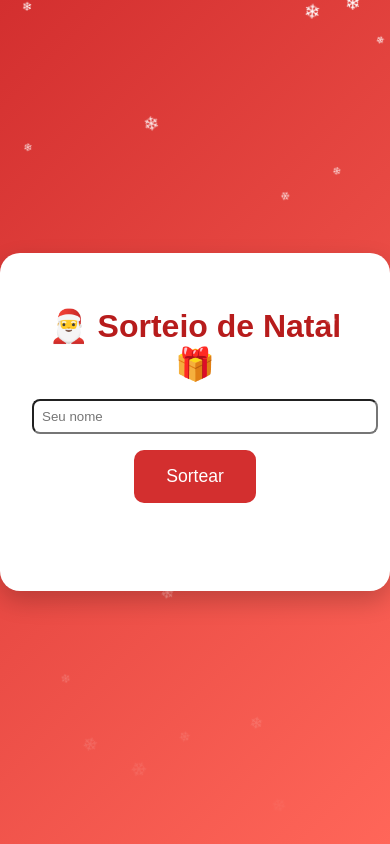
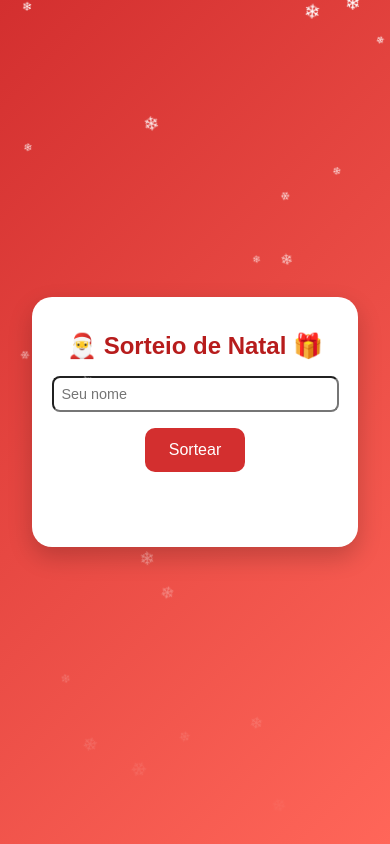
Before and after one commit to RonaldWBJr/sorteio-natal, a website: page public/index.html in a window 390 px wide. Both pictures are taken after a click on the button "Entrar". Drawn offline with Linux system fonts and the light colour scheme.

Commit message:
style: responsividade

```diff
--- a/public/index.html
+++ b/public/index.html
@@ -10,43 +10,57 @@
         font-family: "Poppins", sans-serif;
         background: linear-gradient(135deg, #d32f2f, #ff6659);
         color: #333;
-        height: 100vh;
+        min-height: 100vh;
         display: flex;
         align-items: center;
         justify-content: center;
-        overflow: hidden;
+        overflow-x: hidden;
+        overflow-y: auto;
+        padding: 1rem;
+        box-sizing: border-box;
       }
 
       .container {
         background: #fff;
-        padding: 2rem;
+        padding: clamp(1rem, 5vw, 2rem);
         border-radius: 20px;
         box-shadow: 0 10px 25px rgba(0, 0, 0, 0.2);
         text-align: center;
         max-width: 400px;
-        width: 90%;
+        width: 100%;
         position: relative;
         display: none;
+        margin: 1rem;
+        box-sizing: border-box;
       }
 
       h1 {
         color: #b71c1c;
         margin-bottom: 1rem;
+        font-size: clamp(1.5rem, 4vw, 2rem);
+        word-wrap: break-word;
       }
 
       button {
         background-color: #d32f2f;
         color: #fff;
         border: none;
-        padding: 1rem 2rem;
+        padding: clamp(0.8rem, 3vw, 1rem) clamp(1.5rem, 5vw, 2rem);
         border-radius: 10px;
         cursor: pointer;
-        font-size: 1.1rem;
+        font-size: clamp(1rem, 3vw, 1.1rem);
         transition: 0.3s;
+        width: fit-content;
+        margin: 0 auto;
       }
       button:hover {
         background-color: #b71c1c;
         transform: scale(1.05);
+      }
+      @media (hover: none) {
+        button:hover {
+          transform: none;
+        }
       }
 
       .resultado {
@@ -56,9 +70,10 @@
         background: #fff8e1;
         color: #b71c1c;
         font-weight: bold;
-        font-size: 1.3rem;
+        font-size: clamp(1.1rem, 3vw, 1.3rem);
         visibility: hidden;
         white-space: pre-line;
+        word-wrap: break-word;
       }
       .resultado.show {
         visibility: visible;
@@ -66,11 +81,19 @@
 
       .start-screen {
         background: rgba(0, 0, 0, 0.4);
-        padding: 2rem;
+        padding: clamp(1rem, 5vw, 2rem);
         border-radius: 20px;
         text-align: center;
         color: white;
-        font-size: 1.4rem;
+        font-size: clamp(1.1rem, 3vw, 1.4rem);
+        margin: 1rem;
+        max-width: 90%;
+      }
+
+      input {
+        font-size: clamp(0.9rem, 2.5vw, 1rem);
+        max-width: 100%;
+        box-sizing: border-box;
       }
 
       .snowflake {
```
